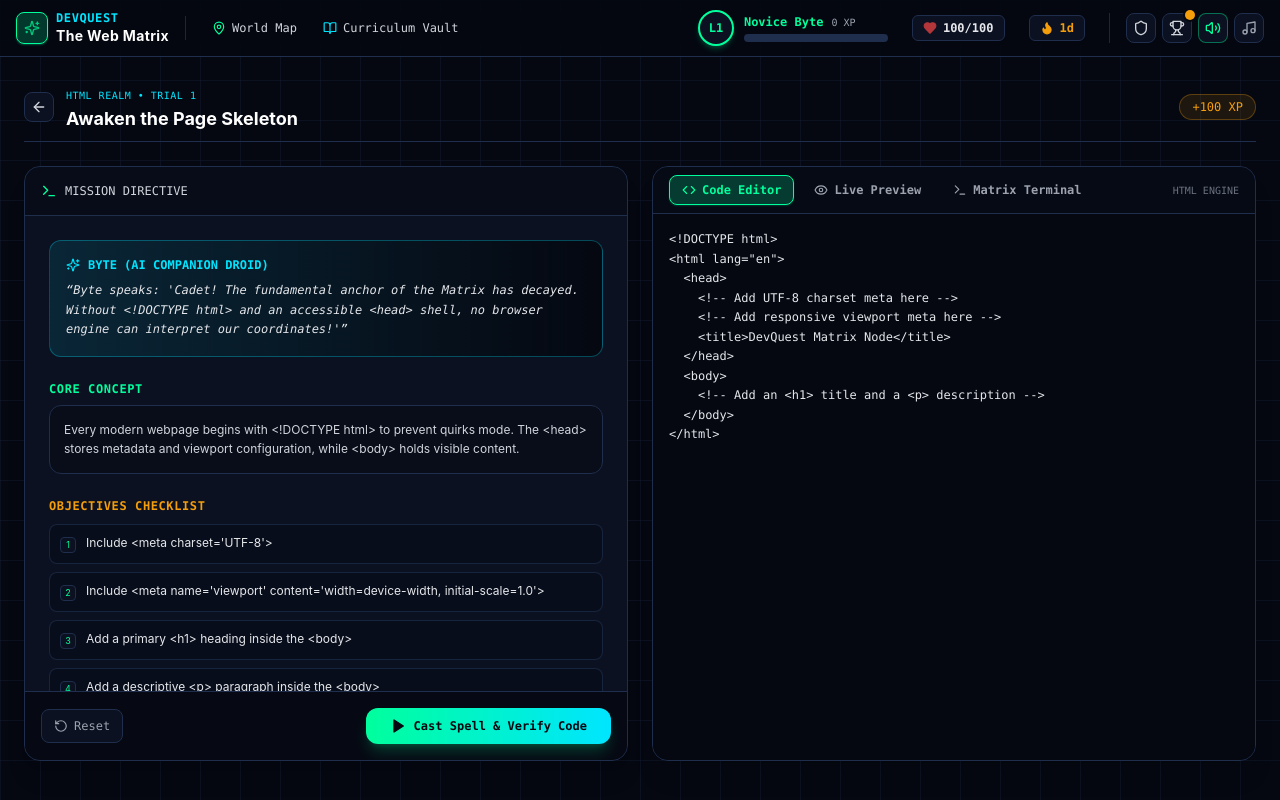
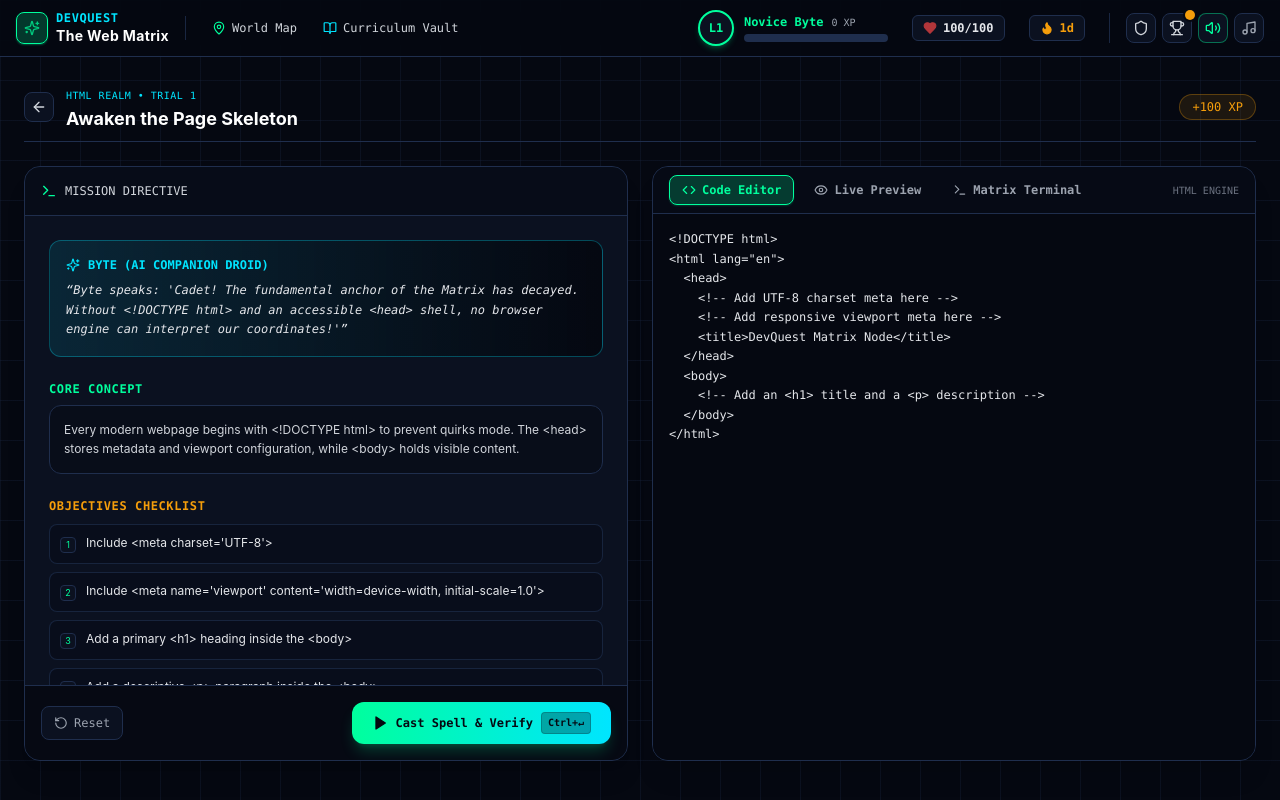
Before and after one commit to IamUnKnOwN25/fullstack-learning-guide, a Next.js app: page /quest/html/html_1_skeleton in a window 1280 px wide. Built offline with nearby package versions, Linux system fonts and the light colour scheme.

Commit message:
feat(editor): add Ctrl+Enter shortcut and smart tab indentation

```diff
--- a/src/components/BossBattleArena.tsx
+++ b/src/components/BossBattleArena.tsx
@@ -249,7 +249,10 @@ export function BossBattleArena({ boss, realmId }: Props) {
               className="w-full py-3 px-4 rounded-xl bg-gradient-to-r from-matrix-neonRed to-orange-500 text-white font-mono text-xs font-bold flex items-center justify-center gap-2 shadow-lg shadow-red-900/30 hover:opacity-90 transition-all cursor-pointer"
             >
               <Zap className="w-4 h-4 fill-white" />
-              Cast Refactor Strike ({phase.damageToBoss} DMG)
+              <span>Cast Refactor Strike ({phase.damageToBoss} DMG)</span>
+              <kbd className="hidden sm:inline-block text-[10px] bg-red-950/60 px-1.5 py-0.5 rounded border border-red-800 text-white font-mono">
+                Ctrl+↵
+              </kbd>
             </button>
           </div>
 
@@ -272,6 +275,21 @@ export function BossBattleArena({ boss, realmId }: Props) {
                 spellCheck={false}
                 className="w-full h-full bg-transparent text-gray-200 outline-none resize-none font-mono text-xs leading-relaxed selection:bg-red-500/30"
                 style={{ tabSize: 2 }}
+                onKeyDown={(e) => {
+                  if (e.key === "Tab") {
+                    e.preventDefault();
+                    const target = e.target as HTMLTextAreaElement;
+                    const start = target.selectionStart;
+                    const end = target.selectionEnd;
+                    setCode(code.substring(0, start) + "  " + code.substring(end));
+                    setTimeout(() => {
+                      target.selectionStart = target.selectionEnd = start + 2;
+                    }, 0);
+                  } else if ((e.ctrlKey || e.metaKey) && e.key === "Enter") {
+                    e.preventDefault();
+                    handleAttack();
+                  }
+                }}
               />
             </div>
           </div>
--- a/src/components/DualPaneWorkspace.tsx
+++ b/src/components/DualPaneWorkspace.tsx
@@ -235,10 +235,13 @@ export function DualPaneWorkspace({ quest, nextQuestId, realmId }: Props) {
 
             <button
               onClick={handleRunCode}
-              className="px-6 py-2.5 rounded-xl bg-gradient-to-r from-matrix-accent to-matrix-neonCyan text-matrix-dark font-mono text-xs font-bold flex items-center gap-2 shadow-lg shadow-matrix-accent/20 hover:opacity-95 transition-all cursor-pointer"
+              className="px-5 py-2.5 rounded-xl bg-gradient-to-r from-matrix-accent to-matrix-neonCyan text-matrix-dark font-mono text-xs font-bold flex items-center gap-2 shadow-lg shadow-matrix-accent/20 hover:opacity-95 transition-all cursor-pointer"
             >
               <Play className="w-4 h-4 fill-matrix-dark" />
-              Cast Spell & Verify Code
+              <span>Cast Spell & Verify</span>
+              <kbd className="hidden sm:inline-block text-[10px] bg-matrix-dark/30 px-1.5 py-0.5 rounded border border-matrix-dark/20 text-matrix-dark font-mono">
+                Ctrl+↵
+              </kbd>
             </button>
           </div>
         </div>
@@ -326,6 +329,9 @@ export function DualPaneWorkspace({ quest, nextQuestId, realmId }: Props) {
                     setTimeout(() => {
                       target.selectionStart = target.selectionEnd = start + 2;
                     }, 0);
+                  } else if ((e.ctrlKey || e.metaKey) && e.key === "Enter") {
+                    e.preventDefault();
+                    handleRunCode();
                   }
                 }}
               />
```
Also changed, not shown: 1 other file (tests, documents, lock files or other folders).
